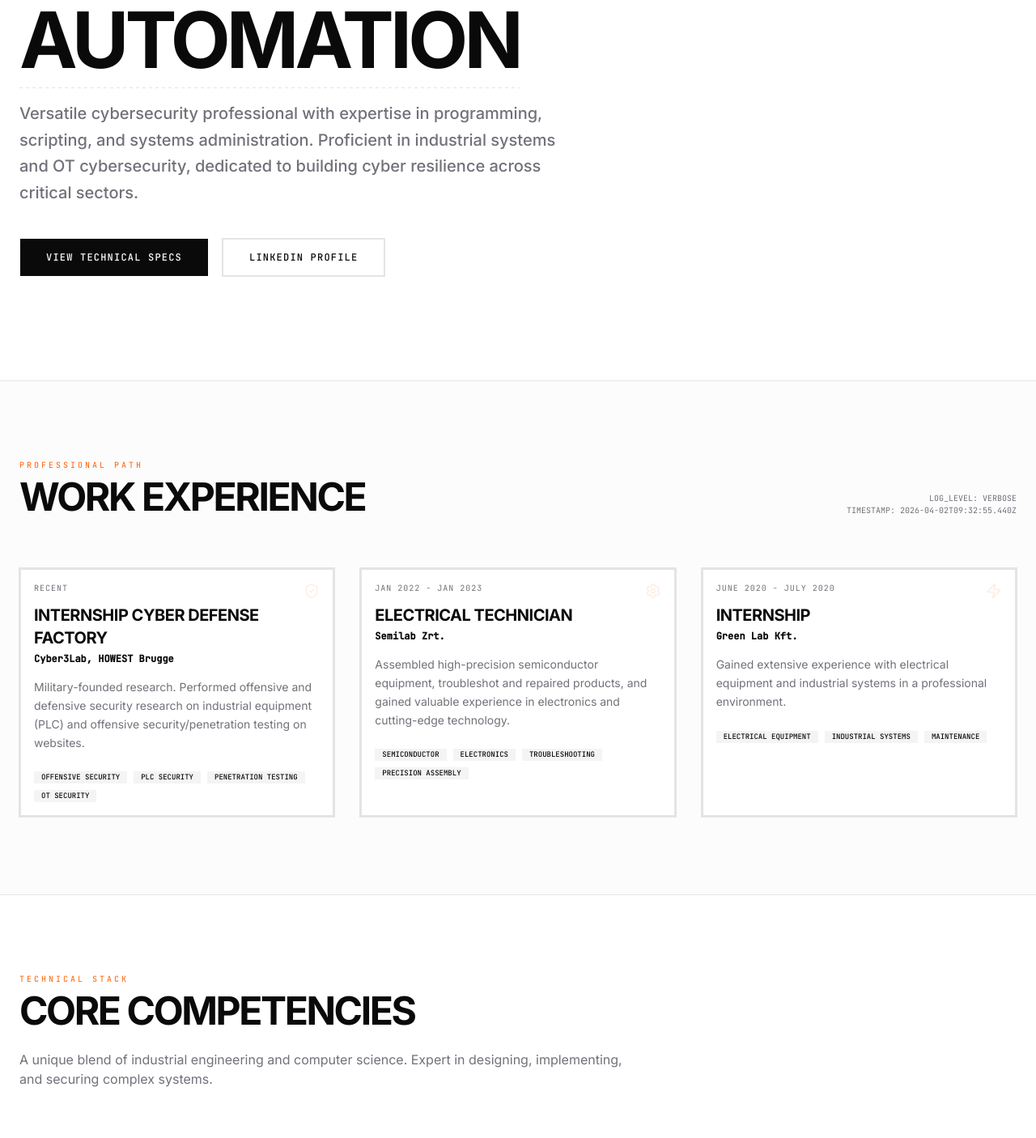
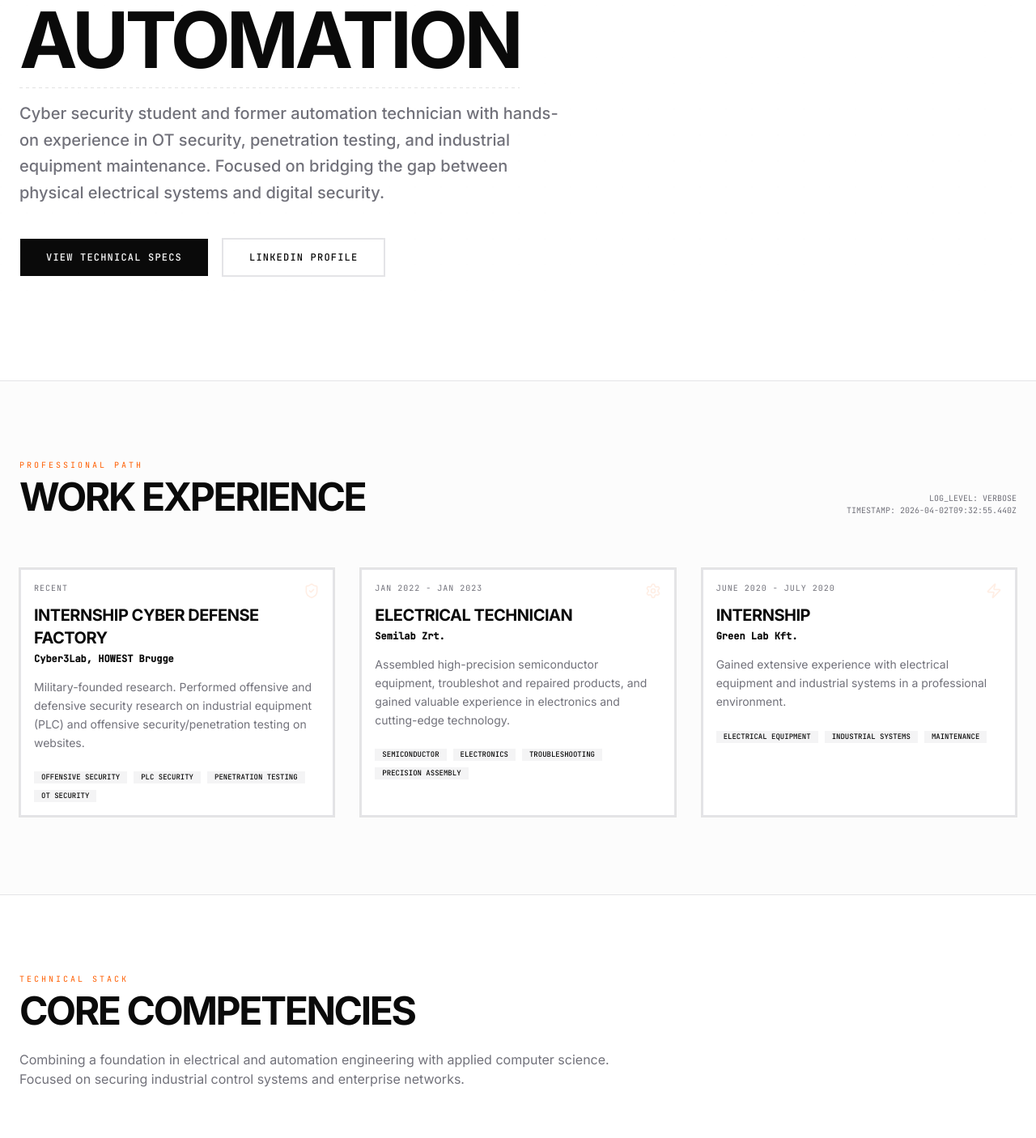
Before and after one commit to attilapeterszucs/Portfolio-Website, a React (Vite) app: page / in a window 1280 px wide. Shown: the part 410-1816 px from the top of the page at 81% size. Built offline with nearby package versions, Linux system fonts and the light colour scheme.

Commit message:
Update site copy to be more factual and based on professional background

```diff
--- a/src/App.tsx
+++ b/src/App.tsx
@@ -224,7 +224,7 @@ export default function App() {
                   Industrial <span className="blueprint-line">Automation</span>
                 </h1>
                 <p className="text-lg md:text-xl text-muted-foreground max-w-2xl mb-10 leading-relaxed font-medium">
-                  Versatile cybersecurity professional with expertise in programming, scripting, and systems administration. Proficient in industrial systems and OT cybersecurity, dedicated to building cyber resilience across critical sectors.
+                  Cyber security student and former automation technician with hands-on experience in OT security, penetration testing, and industrial equipment maintenance. Focused on bridging the gap between physical electrical systems and digital security.
                 </p>
 
                 <div className="flex flex-col sm:flex-row flex-wrap gap-4">
@@ -302,7 +302,7 @@ export default function App() {
               <p className="text-[10px] font-mono uppercase tracking-[0.3em] text-accent mb-2">Technical Stack</p>
               <h2 className="text-4xl md:text-5xl font-bold tracking-tighter uppercase mb-6">Core Competencies</h2>
               <p className="text-muted-foreground">
-                A unique blend of industrial engineering and computer science. Expert in designing, implementing, and securing complex systems.
+                Combining a foundation in electrical and automation engineering with applied computer science. Focused on securing industrial control systems and enterprise networks.
               </p>
             </div>
 
```
